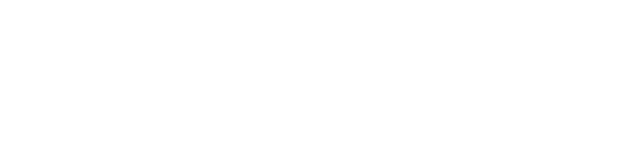
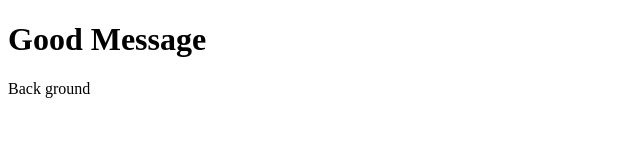
Before and after one commit to RodrigoLeandrin/Project-13-RandomGoodMessages, a plain HTML site: page index.html in a window 1280 px wide. Shown: the whole page, without its empty margins (0-640 px from the left). Drawn offline with Linux system fonts and the light colour scheme.

Commit message:
Atualizar o index.html

```diff
--- a/index.html
+++ b/index.html
@@ -7,6 +7,9 @@
     <link rel="stylesheet" href="style.css">
 </head>
 <body>
+<h1>Good Message</h1>
+Back ground
+
 
 
 
```
